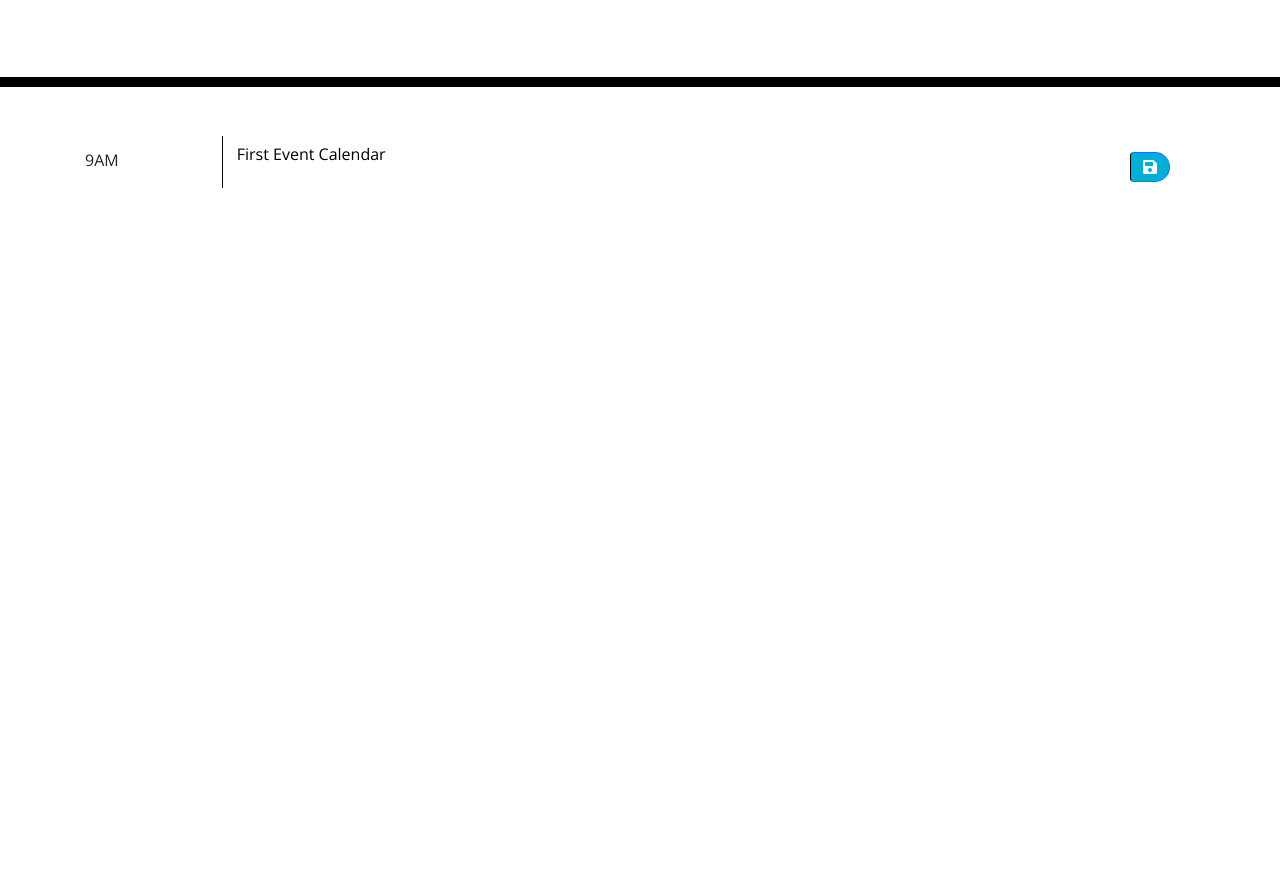
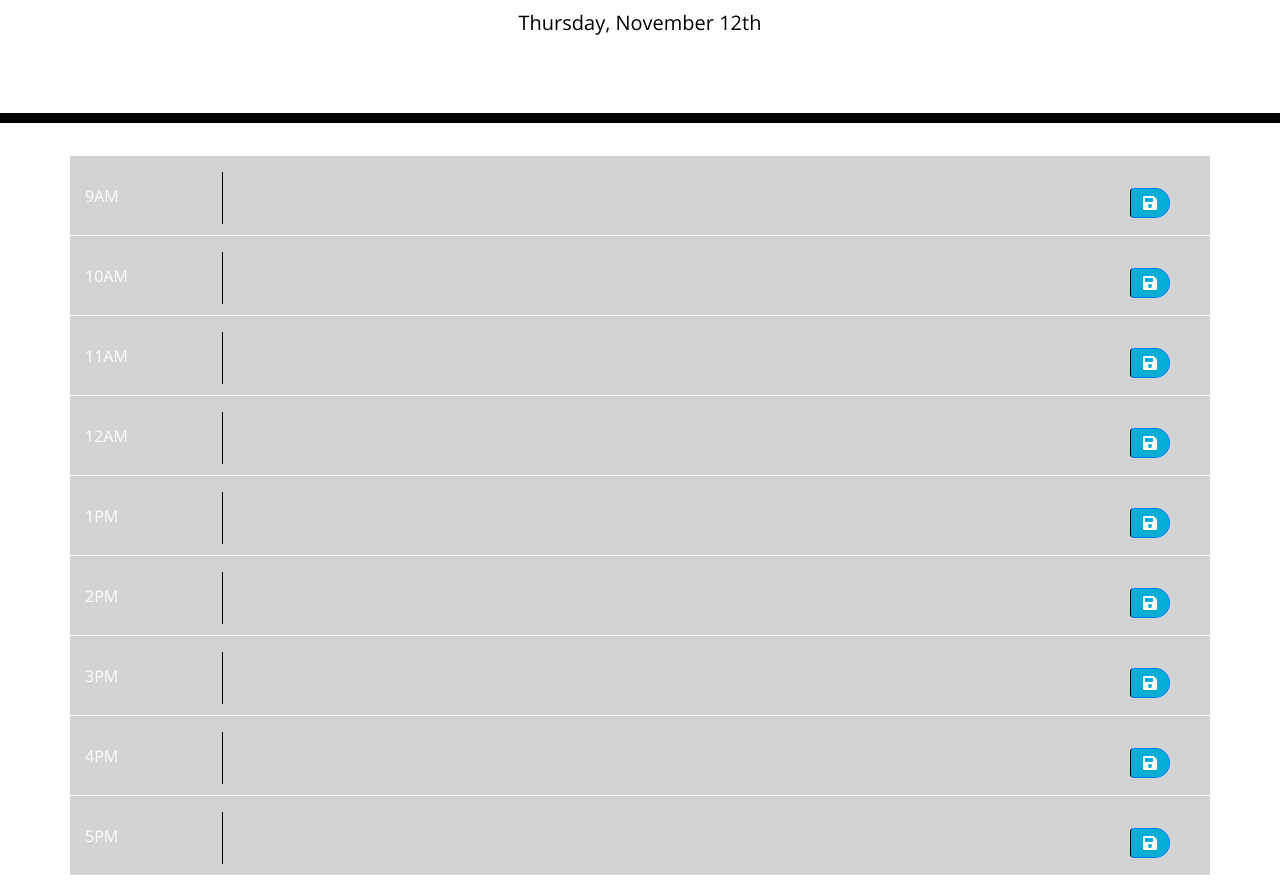
Before and after one commit to FerdinadAguwa/Day_Planner, a plain HTML site: page index.html in a window 1280 px wide. Shown: the part 181-1066 px from the top of the page. Before the commit the page ends 800 px from the top, so only its background shows below. Drawn offline with nearby package versions, Linux system fonts and the light colour scheme.

Commit message:
previous changes to the planner assignment

```diff
--- a/index.html
+++ b/index.html
@@ -31,19 +31,125 @@
     <div class="container">
 
       <!-- Timeblocks go here -->
-       <div class="row">
-        <div class="col-2 col-sm-1">
+      <!-- block 9 -->
+       <div class="row" id="0">
+        <div class="col-2 col-sm-1 time ">
           9AM
         </div>
-        <div class="col-8 col-sm-10">
-          <textarea name="task"> First Event Calendar </textarea>
+        <div class="col-8 col-sm-10 " id="infoBlock">
+          <textarea name="task"></textarea>
         </div>
         <div class="col-2 col-sm-1">
-          <button class="btn btn-primary saveBtn fas fa-save" id="0"></button>
+          <button class="btn btn-primary saveBtn fas fa-save"></button>
         </div>
       </div>
 
+      <!-- block 10 -->
+      <div class="row" id="1">
+        <div class="col-2 col-sm-1 time">
+          10AM
+        </div>
+        <div class="col-8 col-sm-10" id="">
+          <textarea name="task"></textarea>
+        </div>
+        <div class="col-2 col-sm-1">
+          <button class="btn btn-primary saveBtn fas fa-save" ></button>
+        </div>
+      </div>
+
+      <!-- block 11 -->
+      <div class="row" id="2">
+        <div class="col-2 col-sm-1 time">
+          11AM
+        </div>
+        <div class="col-8 col-sm-10">
+          <textarea name="task"></textarea>
+        </div>
+        <div class="col-2 col-sm-1">
+          <button class="btn btn-primary saveBtn fas fa-save"></button>
+        </div>
+      </div>
+      <!-- block 12 -->
+      <div class="row" id="3">
+        <div class="col-2 col-sm-1 time">
+          12AM
+        </div>
+        <div class="col-8 col-sm-10">
+          <textarea name="task"></textarea>
+        </div>
+        <div class="col-2 col-sm-1">
+          <button class="btn btn-primary saveBtn fas fa-save"></button>
+        </div>
+      </div>
+      <!-- block 1 -->
+      <div class="row " id="4">
+        <div class="col-2 col-sm-1 time">
+          1PM
+        </div>
+        <div class="col-8 col-sm-10 time">
+          <textarea name="task"> </textarea>
+        </div>
+        <div class="col-2 col-sm-1">
+          <button class="btn btn-primary saveBtn fas fa-save"></button>
+        </div>
+      </div>
+      <!-- block 2 -->
+      <div class="row" id="5">
+        <div class="col-2 col-sm-1 time">
+          2PM
+        </div>
+        <div class="col-8 col-sm-10">
+          <textarea name="task">  </textarea>
+        </div>
+        <div class="col-2 col-sm-1">
+          <button class="btn btn-primary saveBtn fas fa-save"></button>
+        </div>
+      </div>
+
+      <!-- block 3 -->
+      <div class="row" id="6">
+        <div class="col-2 col-sm-1 time">
+          3PM
+        </div>
+        <div class="col-8 col-sm-10">
+          <textarea name="task"></textarea>
+        </div>
+        <div class="col-2 col-sm-1">
+          <button class="btn btn-primary saveBtn fas fa-save"></button>
+        </div>
+      </div>
+
+      <!-- block4 -->
+      <div class="row" id="7">
+        <div class="col-2 col-sm-1 time">
+          4PM
+        </div>
+        <div class="col-8 col-sm-10">
+          <textarea name="task"></textarea>
+        </div>
+        <div class="col-2 col-sm-1">
+          <button class="btn btn-primary saveBtn fas fa-save"></button>
+        </div>
+      </div>
+
+      <!-- block 5 -->
+      <div class="row" id="8">
+        <div class="col-2 col-sm-1 time">
+          5PM
+        </div>
+        <div class="col-8 col-sm-10">
+          <textarea name="task"> </textarea>
+        </div>
+        <div class="col-2 col-sm-1">
+          <button class="btn btn-primary saveBtn fas fa-save"></button>
+        </div>
+      </div>
+
+
+
     <script src="https://code.jquery.com/jquery-3.4.1.min.js"></script>
     <script src="https://cdnjs.cloudflare.com/ajax/libs/moment.js/2.24.0/moment.min.js"></script>
+    <script src ="script.js"></script>
+
   </body>
 </html>
--- /dev/null
+++ b/script.js
@@ -0,0 +1,30 @@
+var currentDay = $("#currentDay");
+var dateTime = moment();
+// currentTime
+console.log(dateTime);
+
+
+
+// Current day of the week
+$("#currentDay").append(` ${dateTime.format('dddd, MMMM Do')}`);
+
+var currentHour = parseInt(moment().format("h"));
+console.log(typeof(currentHour))
+
+
+
+$(`.row`).each(function(){
+    var rowTime = parseInt($(this).attr("id"))
+    console.log(rowTime)
+
+    if(rowTime < currentHour){
+        $(this).addClass('past');
+    }
+    else if (rowTime === currentHour){
+        $(this).addClass('present');
+    }
+    else{
+        $(this).addClass('future');
+    }
+
+});
```
